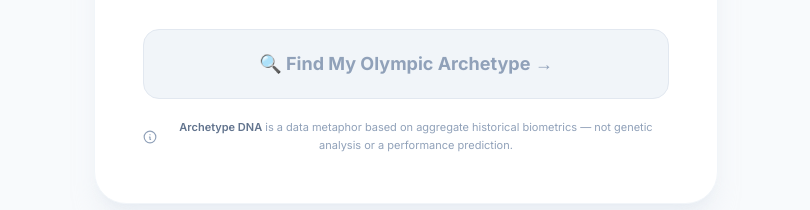
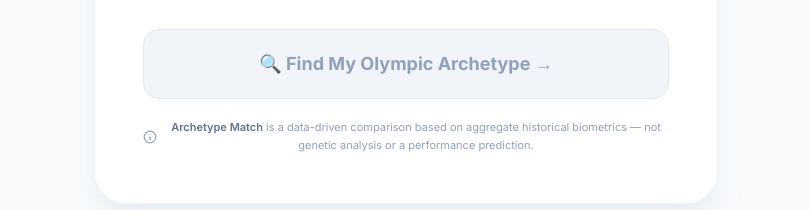
Before and after one commit to JiawenZhu/teamusa-gemini-analyst, a Next.js app in the folder frontend/: page /v1 in a window 1280 px wide. Shown: the part 1160-1370 px from the top of the page, without its empty margins (234-1044 px from the left). Built offline with nearby package versions, Linux system fonts and the light colour scheme; no server answers.

Commit message:
ux: replace 'archetype DNA' with 'Archetype Match' across hero and input
DNA carries biological connotation (risk: too risky/usable per risk chart).
'Archetype Match' is the safest option - clear data-driven meaning,
no genetics association, judge-friendly terminology.

```diff
--- a/frontend/components/HeroV2.tsx
+++ b/frontend/components/HeroV2.tsx
@@ -40,7 +40,7 @@ export function HeroV2({ stats }: { stats: DatasetStats | null }) {
           onClick={() => document.getElementById("mirror-main")?.scrollIntoView({ behavior: "smooth", block: "center" })}
           className="bg-white text-black text-sm font-semibold rounded-full px-6 py-3 hover:bg-neutral-200 transition-colors shadow-[0_0_20px_rgba(201,162,39,0.3)] border border-[#C9A227]/30"
         >
-          find your archetype DNA →
+          find your Archetype Match →
         </button>
       </nav>
 
@@ -61,7 +61,7 @@ export function HeroV2({ stats }: { stats: DatasetStats | null }) {
           your
         </h1>
         <h1 className="hero-title absolute text-white font-medium text-[8vw] md:text-[7vw] left-6 md:left-[20%] top-[68%] text-[#F8FAFC]">
-          archetype DNA
+          Archetype Match
         </h1>
 
         {/* Description Paragraph */}
--- a/frontend/components/InputSection.tsx
+++ b/frontend/components/InputSection.tsx
@@ -151,7 +151,7 @@ export function InputSection({
             <path strokeLinecap="round" strokeLinejoin="round" d="M13 16h-1v-4h-1m1-4h.01M12 2a10 10 0 100 20A10 10 0 0012 2z" />
           </svg>
           <span>
-            <strong className="font-semibold text-slate-500">Archetype DNA</strong> is a data metaphor based on aggregate historical biometrics — not genetic analysis or a performance prediction.
+            <strong className="font-semibold text-slate-500">Archetype Match</strong> is a data-driven comparison based on aggregate historical biometrics — not genetic analysis or a performance prediction.
           </span>
         </p>
       </div>
```
